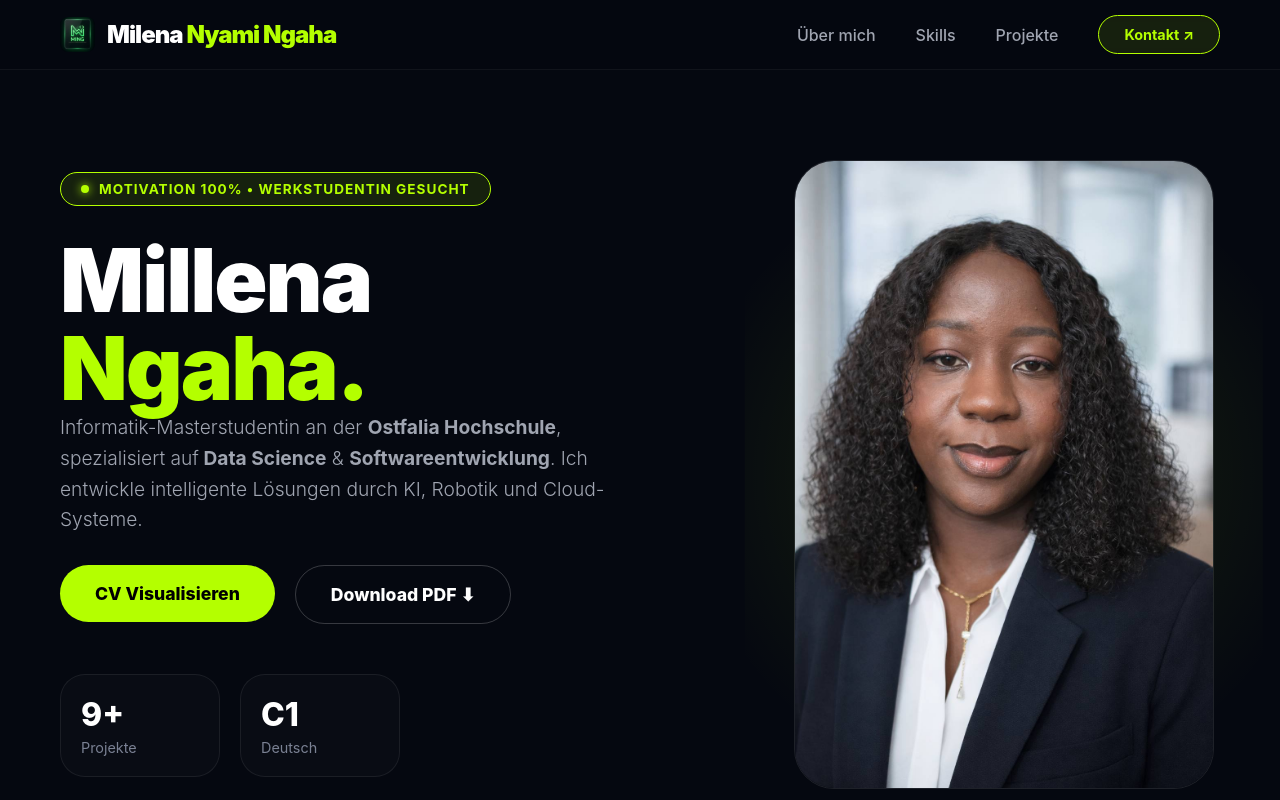
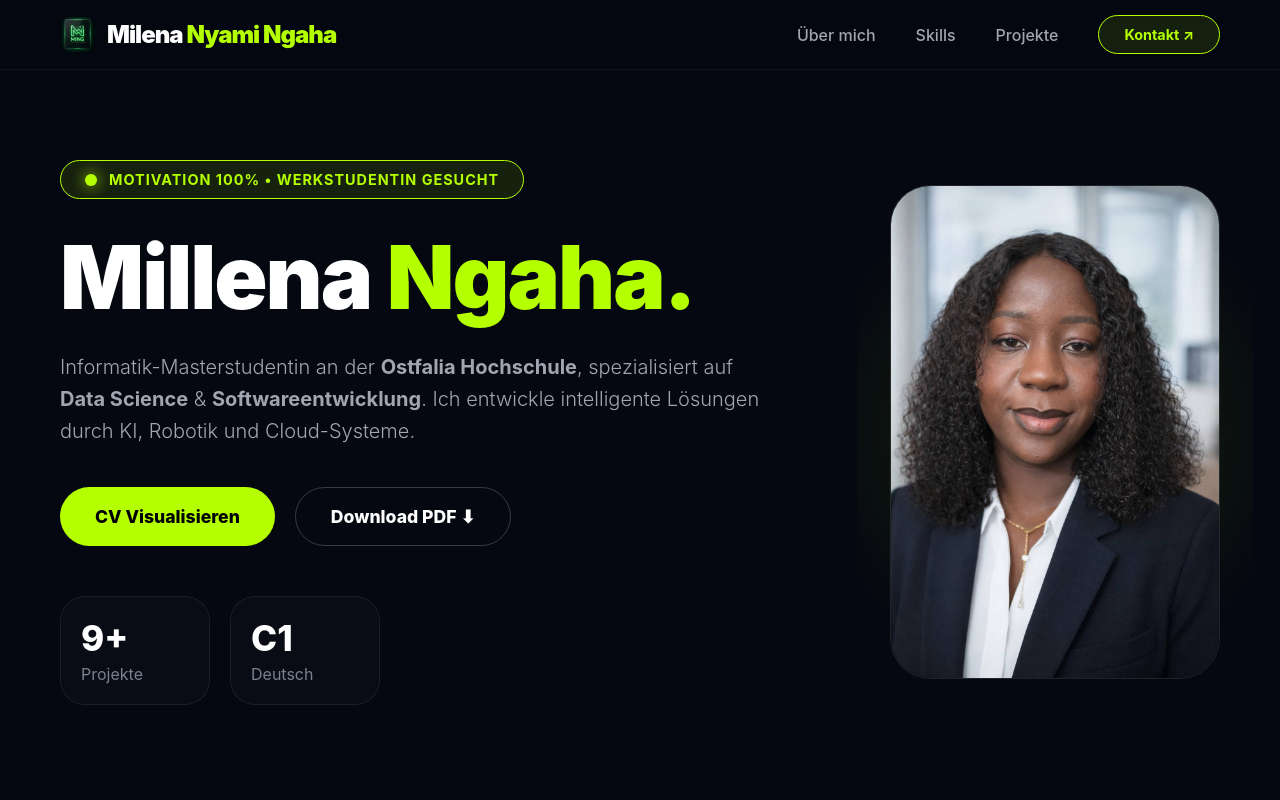
Before and after one commit to PandoraS3/portfolio, a React (Vite) app: page / in a window 1280 px wide. Shown: the top 800 px of the page. Built offline with nearby package versions, Linux system fonts and the light colour scheme.

Commit message:
Add favicon new

```diff
--- a/src/components/Hero.jsx
+++ b/src/components/Hero.jsx
@@ -7,7 +7,6 @@ export default function Hero() {
   const [showCV, setShowCV] = useState(false);
   const [isMobile, setIsMobile] = useState(window.innerWidth < 768);
 
-  // Gestion du redimensionnement pour le responsive
   useEffect(() => {
     const handleResize = () => setIsMobile(window.innerWidth < 768);
     window.addEventListener("resize", handleResize);
@@ -16,78 +15,66 @@ export default function Hero() {
 
   const transition = { duration: 1.2, ease: [0.22, 1, 0.36, 1] };
 
-  // Styles dynamiques
-  const dynamicSectionStyle = {
-    ...heroSectionStyle,
-    padding: isMobile ? "120px 20px 60px 20px" : "160px 60px 100px 60px",
-    gridTemplateColumns: isMobile ? "1fr" : "1.2fr 0.8fr",
-    textAlign: isMobile ? "center" : "left",
-    gap: isMobile ? "40px" : "80px",
-  };
+  return (
+    <section style={{
+      ...heroSectionStyle,
+      padding: isMobile ? "120px 20px 60px 20px" : "160px 60px 100px 60px",
+      gridTemplateColumns: isMobile ? "1fr" : "1.4fr 0.6fr", // On donne plus de place au texte
+      textAlign: isMobile ? "center" : "left",
+      gap: isMobile ? "40px" : "60px"
+    }}>
 
-  const dynamicTitleStyle = {
-    ...titleStyle,
-    fontSize: isMobile ? "3.5rem" : "5.5rem",
-  };
-
-  const dynamicButtonGroupStyle = {
-    ...buttonGroupStyle,
-    flexDirection: isMobile ? "column" : "row",
-    alignItems: isMobile ? "center" : "flex-start",
-  };
-
-  return (
-    <section style={dynamicSectionStyle}>
       {/* CÔTÉ GAUCHE : TEXTE ET ACTIONS */}
       <motion.div
-        initial={{ opacity: 0, y: isMobile ? 30 : 0, x: isMobile ? 0 : -50 }}
-        whileInView={{ opacity: 1, y: 0, x: 0 }}
+        initial={{ opacity: 0, x: isMobile ? 0 : -50 }}
+        whileInView={{ opacity: 1, x: 0 }}
         transition={transition}
         viewport={{ once: true }}
       >
+        {/* Badge avec icône agrandie */}
         <motion.div initial={{ opacity: 0, scale: 0.8 }} animate={{ opacity: 1, scale: 1 }} style={badgeStyle}>
-          <span style={dotStyle}></span>
+          <div style={iconWrapperStyle}>
+            <div style={dotStyle}></div>
+          </div>
           <span style={badgeTextStyle}>MOTIVATION 100% • WERKSTUDENTIN GESUCHT</span>
         </motion.div>
 
-        <h1 style={dynamicTitleStyle}>
-          Millena <br />
-          <span style={{ color: "#b4ff00" }}>Ngaha.</span>
+        {/* NOM SUR UNE SEULE LIGNE */}
+        <h1 style={{
+          ...titleStyle,
+          fontSize: isMobile ? "3rem" : "5.5rem",
+          whiteSpace: "nowrap" // Empêche le retour à la ligne
+        }}>
+          Millena <span style={{ color: "#b4ff00" }}>Ngaha.</span>
         </h1>
 
-        <p style={{ ...descriptionStyle, margin: isMobile ? "0 auto 30px auto" : "0 0 30px 0" }}>
+        <p style={{
+          ...descriptionStyle,
+          maxWidth: isMobile ? "100%" : "700px",
+          margin: isMobile ? "0 auto 30px auto" : "0 0 30px 0"
+        }}>
           Informatik-Masterstudentin an der <strong>Ostfalia Hochschule</strong>, spezialisiert auf
           <strong> Data Science</strong> & <strong>Softwareentwicklung</strong>.
           Ich entwickle intelligente Lösungen durch KI, Robotik und Cloud-Systeme.
         </p>
 
-        {/* BOUTONS D'ACTION */}
-        <div style={dynamicButtonGroupStyle}>
-          <motion.button
-            onClick={() => setShowCV(true)}
-            whileHover={{ scale: 1.05 }}
-            whileTap={{ scale: 0.95 }}
-            style={{ ...primaryBtnStyle, width: isMobile ? "100%" : "auto" }}
-          >
+        {/* BOUTONS */}
+        <div style={{ ...buttonGroupStyle, flexDirection: isMobile ? "column" : "row" }}>
+          <motion.button onClick={() => setShowCV(true)} whileHover={{ scale: 1.05 }} style={primaryBtnStyle}>
             CV Visualisieren
           </motion.button>
-
-          <motion.a
-            href={myCV}
-            download="CV_Millena_Ngaha.pdf"
-            whileHover={{ scale: 1.05, backgroundColor: "rgba(255,255,255,0.05)" }}
-            style={{ ...secondaryBtnStyle, width: isMobile ? "100%" : "auto" }}
-          >
+          <motion.a href={myCV} download whileHover={{ scale: 1.05 }} style={secondaryBtnStyle}>
             Download PDF ⬇
           </motion.a>
         </div>
 
+        {/* STATS */}
         <div style={{ ...statsContainerStyle, justifyContent: isMobile ? "center" : "flex-start" }}>
-          <div style={{ ...statBoxStyle, minWidth: isMobile ? "140px" : "160px" }}>
+          <div style={statBoxStyle}>
             <h3 style={statNumberStyle}>9+</h3>
             <p style={statLabelStyle}>Projekte</p>
           </div>
-          <div style={{ ...statBoxStyle, minWidth: isMobile ? "140px" : "160px" }}>
+          <div style={statBoxStyle}>
             <h3 style={statNumberStyle}>C1</h3>
             <p style={statLabelStyle}>Deutsch</p>
           </div>
@@ -96,46 +83,26 @@ export default function Hero() {
 
       {/* CÔTÉ DROIT : PHOTO */}
       <motion.div
-        initial={{ opacity: 0, scale: 0.9, y: isMobile ? 30 : 0, x: isMobile ? 0 : 50 }}
-        whileInView={{ opacity: 1, scale: 1, y: 0, x: 0 }}
+        initial={{ opacity: 0, scale: 0.9, x: isMobile ? 0 : 50 }}
+        whileInView={{ opacity: 1, scale: 1, x: 0 }}
         transition={transition}
         viewport={{ once: true }}
         style={{ position: "relative", order: isMobile ? -1 : 1 }}
       >
         <div style={glowEffectStyle}></div>
-        <img
-          src={profile}
-          alt="Millena Ngaha"
-          style={{ ...profileImageStyle, maxWidth: isMobile ? "280px" : "420px" }}
-        />
+        <img src={profile} alt="Millena Ngaha" style={profileImageStyle} />
       </motion.div>
 
-      {/* MODAL DE VISUALISATION DU CV */}
+      {/* MODAL CV */}
       <AnimatePresence>
         {showCV && (
-          <motion.div
-            initial={{ opacity: 0 }}
-            animate={{ opacity: 1 }}
-            exit={{ opacity: 0 }}
-            onClick={() => setShowCV(false)}
-            style={modalOverlayStyle}
-          >
-            <motion.div
-              initial={{ scale: 0.9, y: 50 }}
-              animate={{ scale: 1, y: 0 }}
-              exit={{ scale: 0.9, y: 50 }}
-              onClick={(e) => e.stopPropagation()}
-              style={{ ...modalContentStyle, width: isMobile ? "95%" : "90%", height: isMobile ? "80%" : "90%" }}
-            >
+          <motion.div initial={{ opacity: 0 }} animate={{ opacity: 1 }} exit={{ opacity: 0 }} onClick={() => setShowCV(false)} style={modalOverlayStyle}>
+            <motion.div initial={{ scale: 0.9, y: 50 }} animate={{ scale: 1, y: 0 }} exit={{ scale: 0.9, y: 50 }} onClick={(e) => e.stopPropagation()} style={modalContentStyle}>
               <div style={modalHeaderStyle}>
-                <h3 style={{ margin: 0, color: "#b4ff00", fontSize: isMobile ? "1.2rem" : "1.5rem" }}>Mein Lebenslauf</h3>
+                <h3 style={{ margin: 0, color: "#b4ff00" }}>Mein Lebenslauf</h3>
                 <button onClick={() => setShowCV(false)} style={closeBtnStyle}>✕</button>
               </div>
-              <iframe
-                src={`${myCV}#toolbar=0`}
-                style={iframeStyle}
-                title="CV Preview"
-              ></iframe>
+              <iframe src={`${myCV}#toolbar=0`} style={iframeStyle} title="CV Preview"></iframe>
             </motion.div>
           </motion.div>
         )}
@@ -144,24 +111,25 @@ export default function Hero() {
   );
 }
 
-// --- STYLES ---
-const heroSectionStyle = { margin: "0 auto", display: "grid", alignItems: "center", background: "#050810" };
-const badgeStyle = { display: "inline-flex", alignItems: "center", gap: "10px", background: "rgba(180, 255, 0, 0.1)", padding: "8px 20px", borderRadius: "50px", border: "1px solid #b4ff00", marginBottom: "30px" };
-const dotStyle = { width: "8px", height: "8px", background: "#b4ff00", borderRadius: "50%", boxShadow: "0 0 10px #b4ff00" };
-const badgeTextStyle = { color: "#b4ff00", fontWeight: "bold", fontSize: "0.85rem", letterSpacing: "1px" };
-const titleStyle = { lineHeight: "1", fontWeight: "900", color: "#fff", letterSpacing: "-2px" };
-const descriptionStyle = { color: "#a0a5b1", maxWidth: "600px", lineHeight: "1.6", fontWeight: "300", fontSize: "1.2rem" };
-const buttonGroupStyle = { display: "flex", gap: "20px" };
+// STYLES
+const heroSectionStyle = { display: "grid", alignItems: "center", background: "#050810", margin: "0 auto" };
+const badgeStyle = { display: "inline-flex", alignItems: "center", gap: "12px", background: "rgba(180, 255, 0, 0.1)", padding: "10px 24px", borderRadius: "50px", border: "1px solid #b4ff00", marginBottom: "30px" };
+const iconWrapperStyle = { display: "flex", alignItems: "center", justifyContent: "center" };
+const dotStyle = { width: "12px", height: "12px", background: "#b4ff00", borderRadius: "50%", boxShadow: "0 0 15px #b4ff00" };
+const badgeTextStyle = { color: "#b4ff00", fontWeight: "bold", fontSize: "0.9rem", letterSpacing: "1px" };
+const titleStyle = { lineHeight: "1.1", fontWeight: "900", color: "#fff", letterSpacing: "-2px", margin: "0 0 25px 0" };
+const descriptionStyle = { color: "#a0a5b1", lineHeight: "1.6", fontWeight: "300", fontSize: "1.25rem" };
+const buttonGroupStyle = { display: "flex", gap: "20px", marginTop: "40px" };
 const primaryBtnStyle = { background: "#b4ff00", color: "#000", padding: "18px 35px", borderRadius: "50px", fontWeight: "800", fontSize: "1.1rem", border: "none", cursor: "pointer" };
 const secondaryBtnStyle = { background: "transparent", color: "#fff", padding: "18px 35px", borderRadius: "50px", fontWeight: "800", textDecoration: "none", fontSize: "1.1rem", border: "1px solid rgba(255,255,255,0.2)", display: "flex", alignItems: "center", justifyContent: "center" };
 const statsContainerStyle = { display: "flex", gap: "20px", marginTop: "50px" };
-const statBoxStyle = { background: "rgba(255, 255, 255, 0.02)", padding: "20px", borderRadius: "25px", border: "1px solid rgba(255, 255, 255, 0.07)" };
-const statNumberStyle = { fontSize: "2rem", color: "#fff", margin: 0, fontWeight: "800" };
-const statLabelStyle = { color: "#7a8193", fontSize: "0.9rem", margin: "5px 0 0 0" };
+const statBoxStyle = { background: "rgba(255, 255, 255, 0.02)", padding: "20px", borderRadius: "25px", border: "1px solid rgba(255, 255, 255, 0.07)", minWidth: "150px" };
+const statNumberStyle = { fontSize: "2.2rem", color: "#fff", margin: 0, fontWeight: "800" };
+const statLabelStyle = { color: "#7a8193", fontSize: "1rem", margin: "5px 0 0 0" };
 const profileImageStyle = { width: "100%", borderRadius: "40px", border: "1px solid rgba(255, 255, 255, 0.1)", position: "relative", zIndex: 2, display: "block", margin: "0 auto" };
 const glowEffectStyle = { position: "absolute", top: "50%", left: "50%", transform: "translate(-50%, -50%)", width: "120%", height: "120%", background: "radial-gradient(circle, rgba(180, 255, 0, 0.12) 0%, rgba(5, 8, 16, 0) 70%)", zIndex: 1 };
 const modalOverlayStyle = { position: "fixed", top: 0, left: 0, right: 0, bottom: 0, background: "rgba(0,0,0,0.9)", backdropFilter: "blur(20px)", display: "flex", justifyContent: "center", alignItems: "center", zIndex: 3000, padding: "20px" };
-const modalContentStyle = { background: "#0d111c", padding: "15px", borderRadius: "30px", maxWidth: "1000px", border: "1px solid rgba(255,255,255,0.1)", display: "flex", flexDirection: "column" };
+const modalContentStyle = { background: "#0d111c", padding: "15px", borderRadius: "30px", width: "95%", height: "90%", maxWidth: "1000px", border: "1px solid rgba(255,255,255,0.1)", display: "flex", flexDirection: "column" };
 const modalHeaderStyle = { display: "flex", justifyContent: "space-between", alignItems: "center", marginBottom: "15px", padding: "0 10px" };
 const closeBtnStyle = { background: "none", border: "none", color: "#fff", fontSize: "24px", cursor: "pointer" };
 const iframeStyle = { width: "100%", height: "100%", borderRadius: "15px", border: "none", background: "white" };
```
